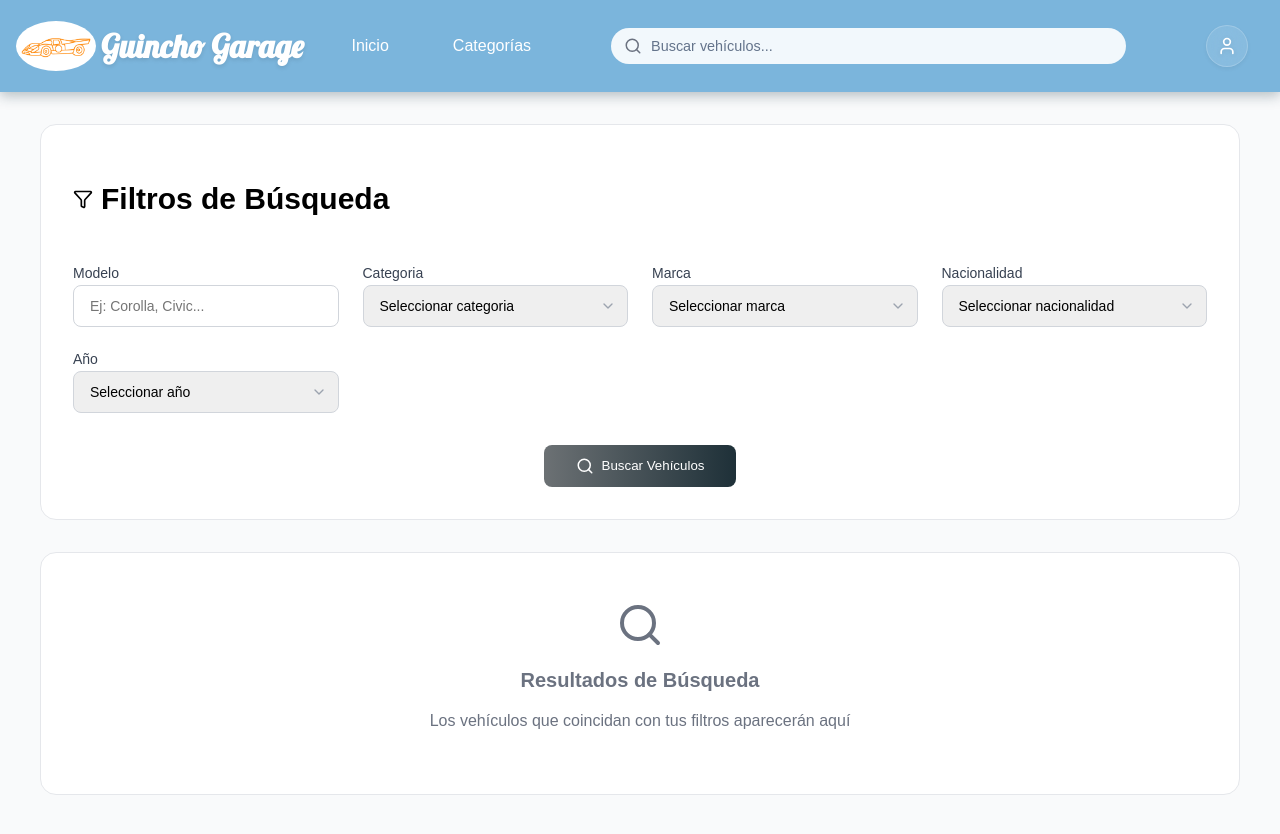
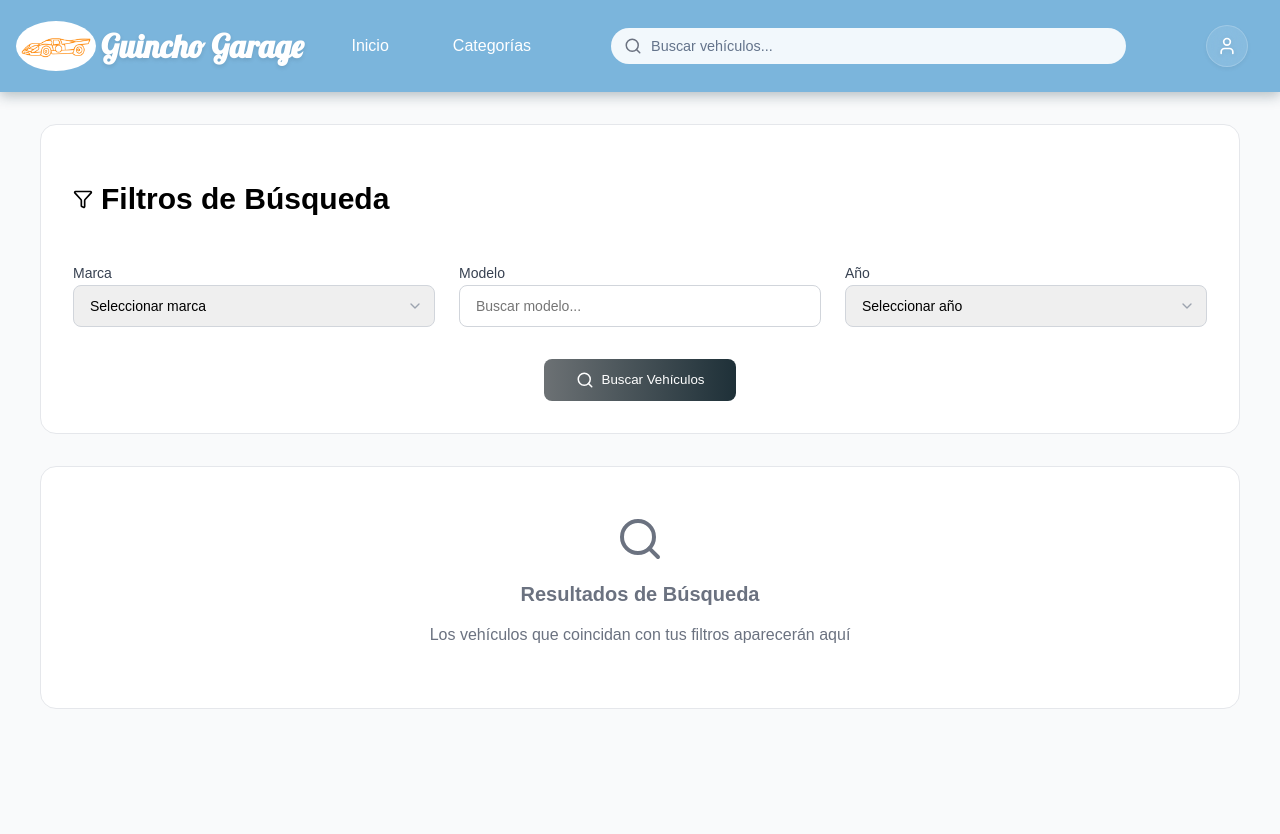
Before and after one commit to tobiasderene/guincho, a React (Create React App) app: page /categorias in a window 1280 px wide. Shown: the top 834 px of the page. Built offline with nearby package versions, Linux system fonts and the light colour scheme.

Commit message:
category

```diff
--- a/src/components/VehicleFilter.jsx
+++ b/src/components/VehicleFilter.jsx
@@ -6,17 +6,14 @@ import '../styles/Category.css';
 const VehicleFilters = () => {
   const [searchQuery] = useState('');
   const [filters, setFilters] = useState({
+    marca: '',
     modelo: '',
-    categoria: '',
-    marca: '',
-    nacionalidad: '',
     año: ''
   });
   const [activeFilters, setActiveFilters] = useState(0);
 
   const filterOptions = {
     marca: ['Toyota', 'Ford', 'Chevrolet', 'Honda', 'Nissan', 'Hyundai', 'Volkswagen', 'BMW', 'Mercedes-Benz'],
-    categoria: ['Sedán', 'SUV', 'Hatchback', 'Pickup', 'Coupé', 'Convertible', 'Camioneta'],
     año: ['2024', '2023', '2022', '2021', '2020', '2019', '2018', '2017', '2016', '2015']
   };
 
@@ -32,7 +29,7 @@ const VehicleFilters = () => {
   };
 
   const clearAllFilters = () => {
-    setFilters({ modelo: '', categoria: '', marca: '', nacionalidad: '', año: '' });
+    setFilters({ marca: '', modelo: '', año: '' });
     setActiveFilters(0);
   };
 
@@ -62,14 +59,14 @@ const VehicleFilters = () => {
           </div>
 
           <div className="filters-grid">
-            {['modelo', 'categoria', 'marca', 'nacionalidad', 'año'].map((key) => (
+            {['marca', 'modelo', 'año'].map((key) => (
               <div key={key} className="filter-item">
                 <label>{key.charAt(0).toUpperCase() + key.slice(1)}</label>
                 <div className="input-wrapper">
                   {key === 'modelo' ? (
                     <input
                       type="text"
-                      placeholder="Ej: Corolla, Civic..."
+                      placeholder="Buscar modelo..."
                       value={filters[key]}
                       onChange={(e) => handleFilterChange(key, e.target.value)}
                     />
```
